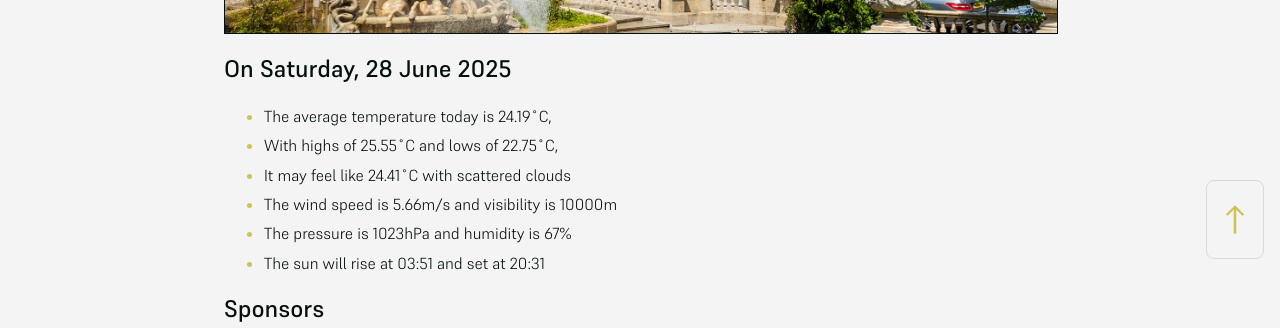
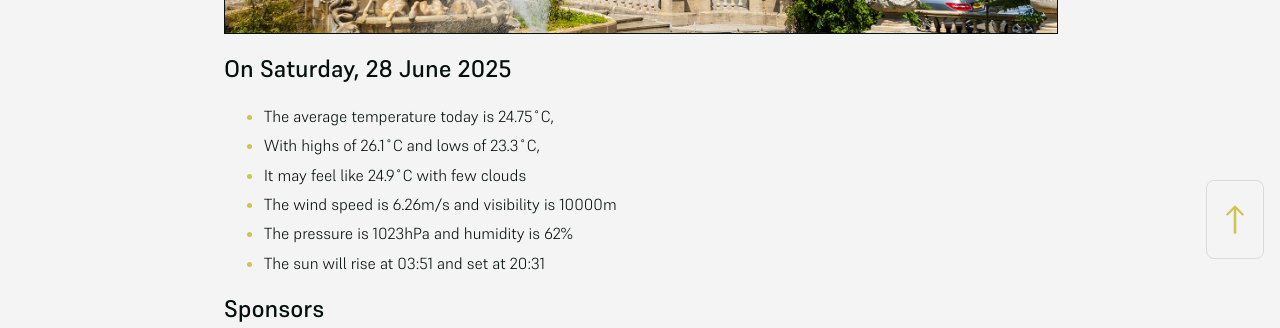
Before and after one commit to mat-0/cheltenham-open-data, a Jekyll site: the page built from index.md, in a window 1280 px wide. Shown: the part 625-953 px from the top of the page. Built offline with Jekyll 4.4.1, drawn with Linux system fonts in a browser that asks for light colours.

Commit message:
Updated 2025-06-28 11:58:10

```diff
--- a/index.md
+++ b/index.md
@@ -10,11 +10,11 @@ seo: Menu
 <!-- weather_marker starts -->
 ## On Saturday, 28 June 2025
 
-- The average temperature today is 24.19˚C,
-- With highs of 25.55˚C and lows of 22.75˚C,
-- It may feel like 24.41˚C with scattered clouds
-- The wind speed is 5.66m/s and visibility is 10000m
-- The pressure is 1023hPa and humidity is 67%
+- The average temperature today is 24.75˚C,
+- With highs of 26.1˚C and lows of 23.3˚C,
+- It may feel like 24.9˚C with few clouds
+- The wind speed is 6.26m/s and visibility is 10000m
+- The pressure is 1023hPa and humidity is 62%
 - The sun will rise at 03:51 and set at 20:31
 
 <!-- weather_marker ends -->
```
Also changed, not shown: _data/flood.json (+5 -48 lines), _pages/fix-my-street.md (+3 -3 lines), _pages/news.md (+6 -6 lines).
